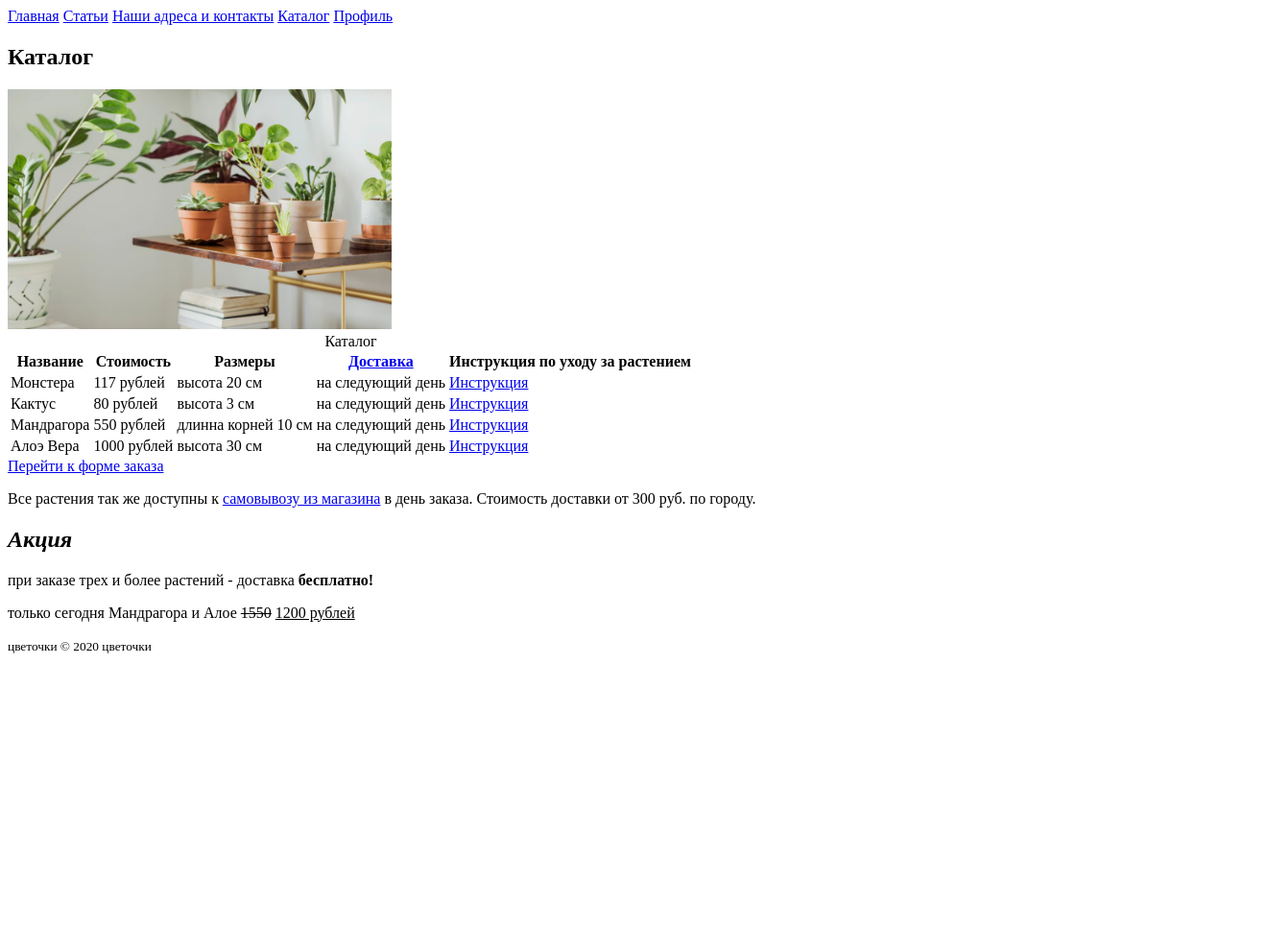
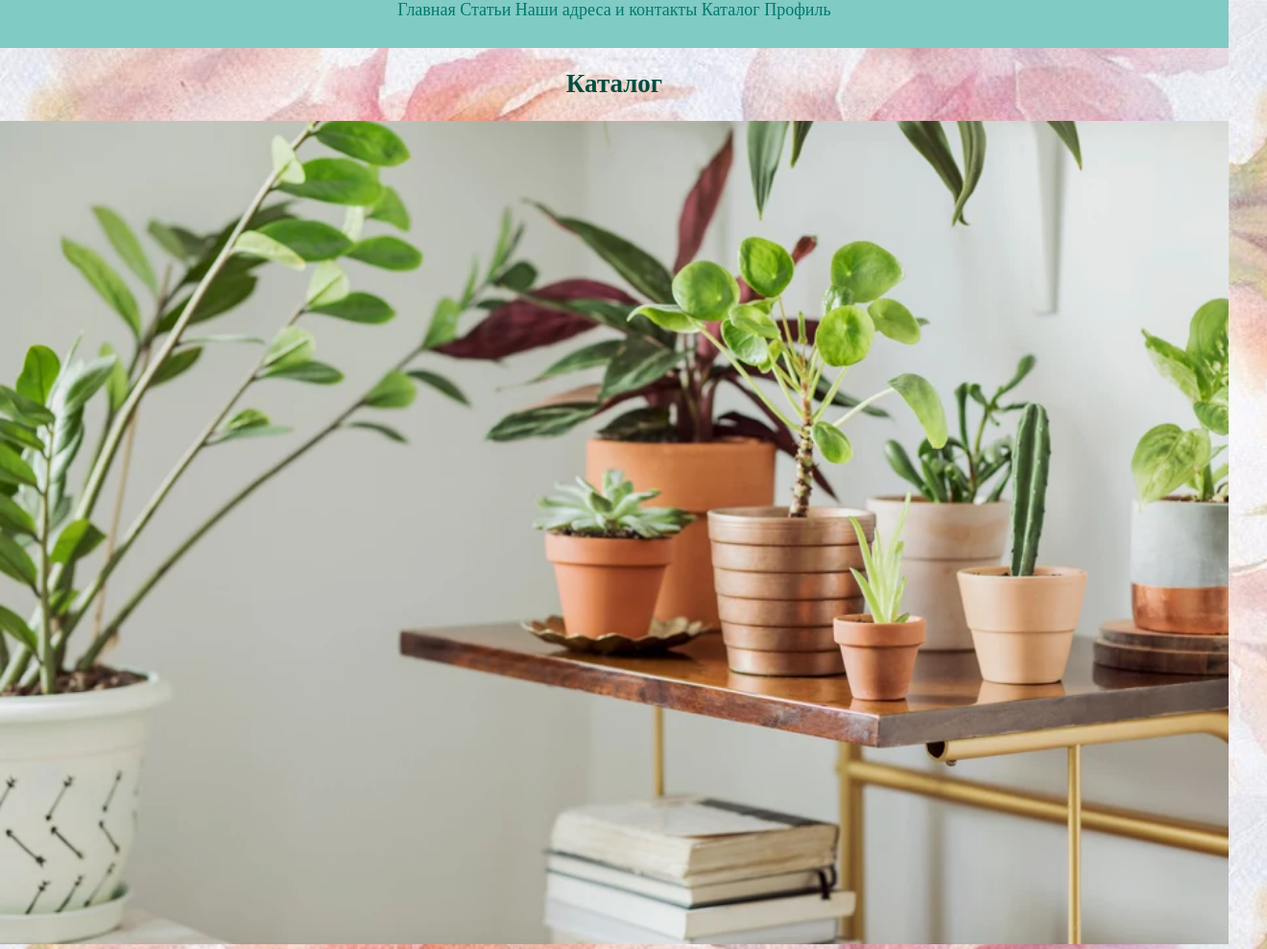
Before and after one commit to lesia-mkr/homework2, a plain HTML site: page shop.html in a window 1280 px wide. Shown: the top 989 px of the page at 96% size, 1320 px wide, since content can reach past the window. Before the commit the page ends 800 px from the top, so only its background shows below. Drawn offline with Linux system fonts and the light colour scheme.

Commit message:
картинка на фон добавлена

```diff
--- /dev/null
+++ b/css/index.css
@@ -0,0 +1,2 @@
+@import "style.css"; /*подключение стайл в текущий файл, каждый импорт это отдельный запрос на сервер*/
+/*стили для индес*/
--- /dev/null
+++ b/css/style.css
@@ -0,0 +1,78 @@
+/*общие стили*/
+html {
+    background-image: url(../pictures/plants6.jpg);
+    background-repeat: no-repeat;
+    background-position: center center;
+    background-attachment: fixed;
+    -webkit-background-size: cover;
+    -moz-background-size: cover;
+    -o-background-size: cover;
+    background-size: cover;
+  }
+body {
+    font-size: 18px;
+    color: #004D40;
+    margin: 0;
+    text-align: center;
+}
+a {
+    text-decoration: none;
+    color: #00796B;
+
+}
+article {
+    width: 100%;
+    background-color: #80CBC4;
+    font-size: 22px;
+    padding: 20px;
+}
+table{
+    border-collapse: collapse;
+    width: 100%;
+}
+table,
+th,
+td {
+    border: 2px solid #004D40;
+}
+td,
+th {
+    padding: 15px;
+    text-align: center;
+}
+ul {
+    list-style: none;
+    margin: 0;
+    padding: 0;
+}
+img {
+    width: 100%;
+    height: auto;
+}
+.container {
+    max-width: 1000px;
+    margin: 0 auto;
+}
+footer {
+    margin: 0;
+}
+.bg-aqua-1- {
+    background: #80CBC4;
+}
+header,
+footer {
+    height: 50px;
+}
+.more-btn {
+    padding-top: 10px;
+    padding-bottom: 10px;
+    display: inline-block;
+    text-align: center;
+    background-color: #B2DFDB;
+}
+form {
+    background-image: url(../pictures/legkie-cvety-akvarelyu.jpg);
+    background-repeat: round;
+    background-position: center;
+    background-attachment: fixed;
+}
--- a/shop.html
+++ b/shop.html
@@ -6,15 +6,16 @@
     <meta name="keywords" content="растения, цветы, травы">
     <link rel="shortcut icon" href="pictures/lil.png" type="image/png">
     <title>Магазин</title>
+    <link rel="stylesheet" href="css/style.css">
 </head>
 <body>
-    <header>
-        <nav>
-            <a href="index.html">Главная</a>
-            <a href="articles.html">Статьи</a>
-            <a href="contacts.html">Наши адреса и контакты</a>
-            <a href="shop.html">Каталог</a>
-            <a href="auto_copy.html">Профиль</a>
+    <header class="bg-aqua-1-">
+        <nav class="container">
+            <a class="text-green-1-" href="index.html">Главная</a>
+            <a class="text-green-1-" href="articles.html">Статьи</a>
+            <a class="text-green-1-" href="contacts.html">Наши адреса и контакты</a>
+            <a class="text-green-1-" href="shop.html">Каталог</a>
+            <a class="text-green-1-" href="auto_copy.html">Профиль</a>
         </nav>
     </header>
     <main>
@@ -61,15 +62,15 @@
                     <td><a href="pictures/plants1.jpg" target="_blank" download="plants1">Инструкция</a></td>
                 </tr>
             </table>
-            <a href="form.html">Перейти к форме заказа</a>
+            <a href="form.html" class="more-btn bg-aqua-1-">Перейти к форме заказа</a>
             <p id="delivery">Все растения так же доступны к <a href="contacts.html">самовывозу из магазина</a> в день заказа. Стоимость доставки от 300 руб. по городу.</p>
         </article>
     </main>
     <aside>
         <h2><i>Акция</i></h2>
         <p>при заказе трех и более растений - доставка <b>бесплатно!</b></p>
-        <p> только сегодня Мандрагора и Алое <s>1550</s> <ins>1200 рублей</ins></p><!--- дополнительные теги-->
+        <p> только сегодня Мандрагора и Алое <s>1550</s> <ins>1200 рублей</ins></p>
     </aside>
-    <footer> <small>цветочки © <time datetime="2020">2020</time> цветочки</small></footer>
+    <footer class="bg-aqua-1-"> <small>цветочки © <time datetime="2020">2020</time> цветочки </small></footer>
 </body>
 </html>
```
Also changed, not shown: article.html (+9 -8 lines), articles.html (+16 -15 lines), auto_copy.html (+13 -10 lines), contacts.html (+10 -9 lines), form.html (+10 -9 lines), index.html (+12 -11 lines), registration.html (+10 -9 lines), pictures/leaves-monstera-on-white.jpg (added), pictures/legkie-cvety-akvarelyu(2).jpg (added), pictures/legkie-cvety-akvarelyu.jpg (added), pictures/plants4.jpg (added), pictures/plants5.jpg (added), pictures/plants6.jpg (added).
